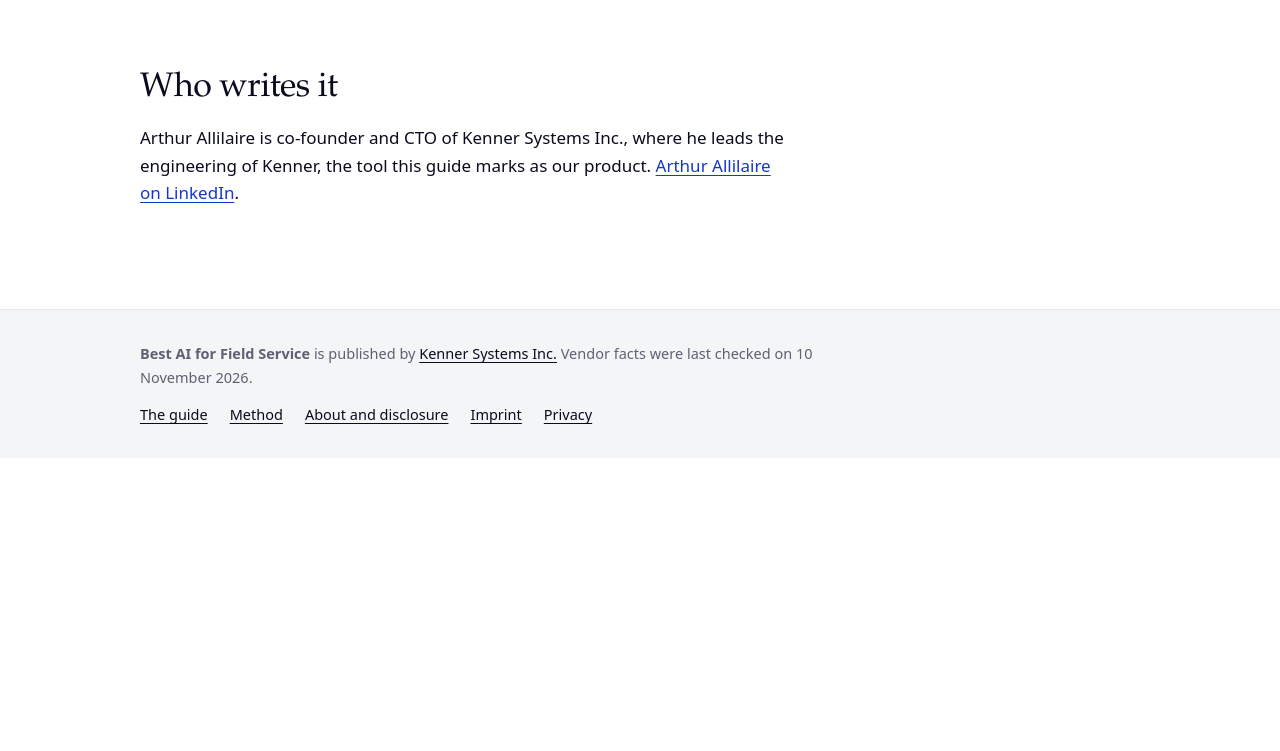
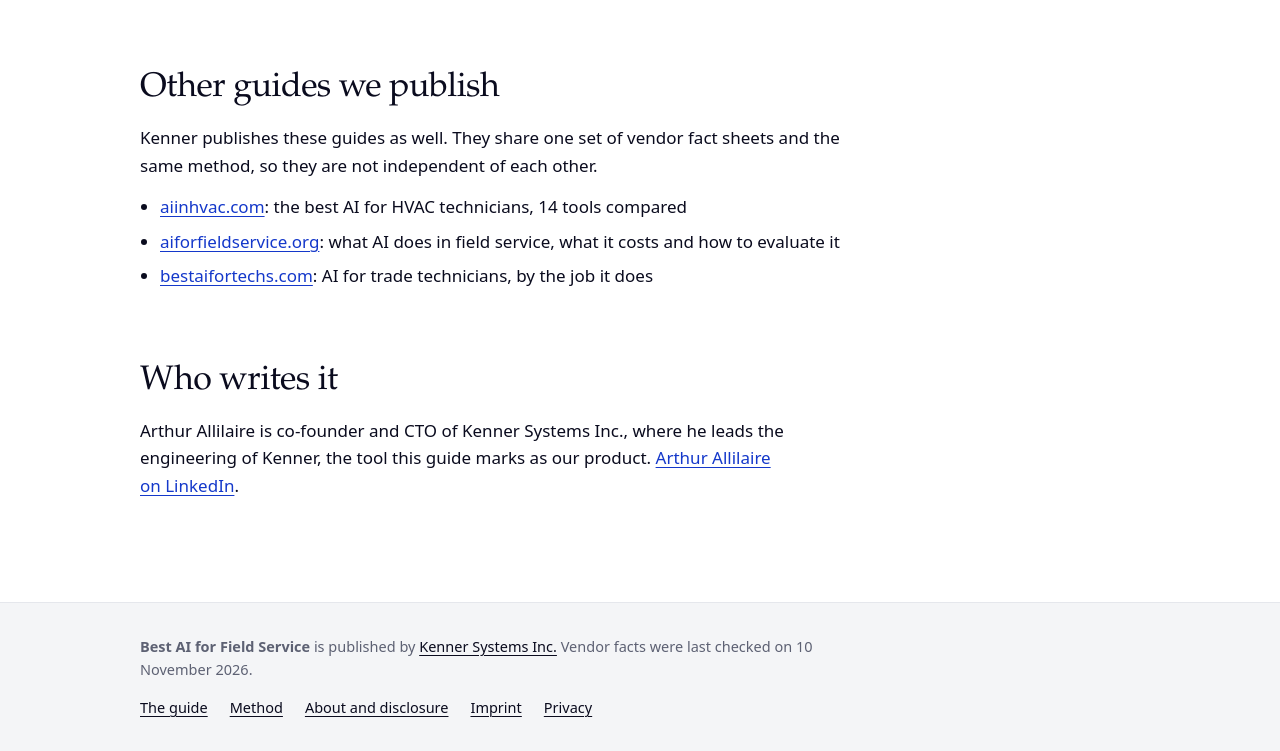
Before and after one commit to ArthurAllilaire/bestaiforfieldservice-site, a plain HTML site: page about/index.html in a window 1280 px wide. Shown: the part 989-1740 px from the top of the page. Before the commit the page ends 1447 px from the top, so only its background shows below. Drawn offline with Linux system fonts and the light colour scheme.

Commit message:
List the other guides on the about page; style numbered lists

```diff
--- a/about/index.html
+++ b/about/index.html
@@ -75,6 +75,11 @@
 <p>Every page says who publishes it, at the top. Facts about other tools come only from their makers&#x27; own pages and are linked. Each entry, ours included, has a section on where the tool stops and a line on when to look elsewhere. Every other tool&#x27;s entry also ends with a direct comparison with Kenner, and it says when that tool is the better choice. No vendor has paid to be included and there are no affiliate links.</p>
 <p>If we have something wrong about your product, tell us and we will correct it.</p>
 </section>
+<section id="sites">
+<h2>Other guides we publish</h2>
+<p>Kenner publishes these guides as well. They share one set of vendor fact sheets and the same method, so they are not independent of each other.</p>
+<ul><li><a href="https://aiinhvac.com/">aiinhvac.com</a>: the best AI for HVAC technicians, 14 tools compared</li><li><a href="https://aiforfieldservice.org/">aiforfieldservice.org</a>: what AI does in field service, what it costs and how to evaluate it</li><li><a href="https://bestaifortechs.com/">bestaifortechs.com</a>: AI for trade technicians, by the job it does</li></ul>
+</section>
 <section id="author">
 <h2>Who writes it</h2>
 <p>Arthur Allilaire is co-founder and CTO of Kenner Systems Inc., where he leads the engineering of Kenner, the tool this guide marks as our product. <a href="https://www.linkedin.com/in/arthur-allilaire/" rel="noopener">Arthur Allilaire on LinkedIn</a>.</p>
--- a/style.css
+++ b/style.css
@@ -12,7 +12,7 @@
 html{scroll-behavior:smooth;-webkit-text-size-adjust:100%}
 @media (prefers-reduced-motion:reduce){html{scroll-behavior:auto}}
 body{margin:0;background:var(--paper);color:var(--ink);font:400 17px/1.62 var(--sans);-webkit-font-smoothing:antialiased}
-h1,h2,h3,h4,p,ul,dl,dd{margin:0}
+h1,h2,h3,h4,p,ul,ol,dl,dd{margin:0}
 a{color:var(--accent);text-underline-offset:3px;text-decoration-thickness:1px}
 a:focus-visible,[tabindex]:focus-visible{outline:2px solid var(--accent);outline-offset:3px}
 .wrap{display:block;max-width:1080px;margin:0 auto;padding:0 var(--g)}
@@ -29,7 +29,7 @@ nav a{color:var(--muted);text-decoration:none;padding-block:4px}
 @media (hover:hover){nav a:hover{color:var(--ink)}}
 
 main.wrap{padding-block:clamp(36px,6vw,72px) clamp(56px,8vw,104px)}
-article :where(h1,h2,h3,h4,p,ul,.answer){max-width:720px}
+article :where(h1,h2,h3,h4,p,ul,ol,.answer){max-width:720px}
 article section{margin-top:clamp(48px,6vw,72px)}
 article section section{margin-top:0}
 .crumb{font-size:14px;margin-bottom:18px}
@@ -39,9 +39,10 @@ h2{font:400 clamp(26px,3.2vw,34px)/1.15 var(--serif);letter-spacing:-.015em;text
 h3{font:600 19px/1.35 var(--sans);letter-spacing:-.005em;margin:30px 0 8px}
 h4{font:600 15px/1.4 var(--sans);margin-bottom:8px}
 p{text-wrap:pretty}
-p+p,p+ul,ul+p,dl+p{margin-top:14px}
+p+p,p+ul,ul+p,p+ol,ol+p,dl+p{margin-top:14px}
 h1+p{margin-top:16px}
 ul{padding-left:20px}
+ol{padding-left:24px}
 li+li{margin-top:7px}
 .byline{font-size:14.5px;color:var(--muted)}
 .byline a{color:inherit}
```
Also changed, not shown: index.html (+1 -0 lines).
